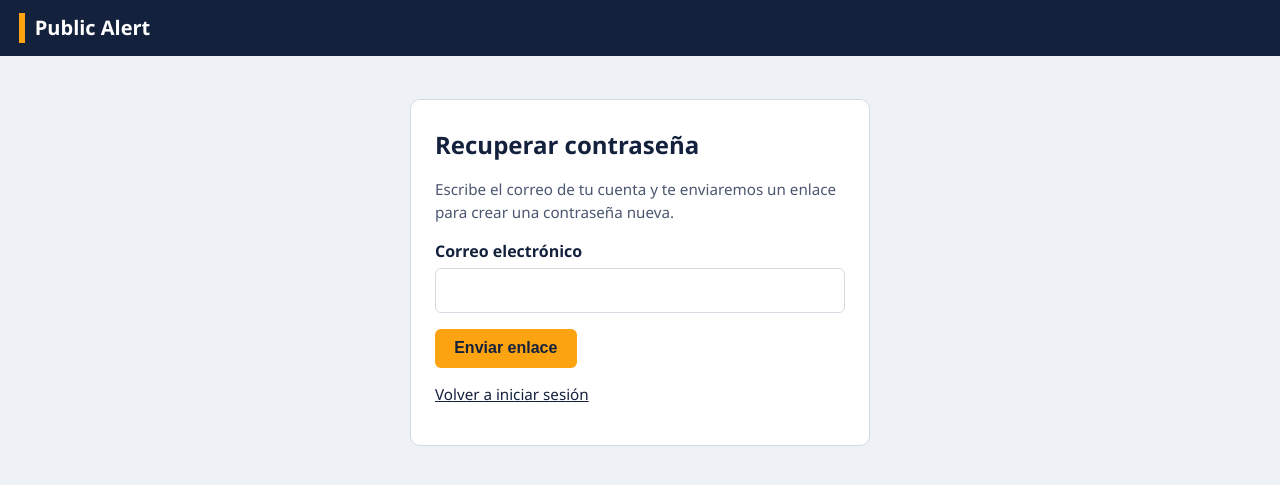
After one commit to santiagoanalfonsora-ops/PublicAlert, a Flask app: page /recuperar in a window 1280 px wide. The commit adds this page. Shown: the top 485 px of the page. Run offline with Flask 3, Linux system fonts and the light colour scheme.

Commit message:
Agrega recuperación de contraseña (HU-004)

```diff
--- a/app.py
+++ b/app.py
@@ -1,7 +1,9 @@
 import os
+import smtplib
 import uuid
 import folium
-from sqlalchemy import func
+from email.message import EmailMessage
+from itsdangerous import URLSafeTimedSerializer, BadSignature, SignatureExpired
 from markupsafe import escape
 from flask import (Flask, render_template, request, redirect, url_for,
                    flash, abort)
@@ -24,6 +26,24 @@ db.init_app(app)
 login_manager = LoginManager(app)
 login_manager.login_view = "login"
 login_manager.login_message = "Inicia sesión para continuar."
+serializador = URLSafeTimedSerializer(app.config["SECRET_KEY"])
+
+
+def enviar_correo(destino, asunto, cuerpo):
+    """Envía el correo por SMTP si hay configuración; si no, lo imprime en la terminal (modo desarrollo)."""
+    servidor = os.environ.get("SMTP_SERVER")
+    if not servidor:
+        print(f"\n--- CORREO (modo desarrollo) ---\nPara: {destino}\nAsunto: {asunto}\n{cuerpo}\n--------------------------------\n")
+        return
+    msg = EmailMessage()
+    msg["From"] = os.environ["SMTP_USER"]
+    msg["To"] = destino
+    msg["Subject"] = asunto
+    msg.set_content(cuerpo)
+    with smtplib.SMTP(servidor, int(os.environ.get("SMTP_PORT", 587)), timeout=10) as s:
+        s.starttls()
+        s.login(os.environ["SMTP_USER"], os.environ["SMTP_PASSWORD"])
+        s.send_message(msg)
 
 
 @login_manager.user_loader
@@ -76,6 +96,52 @@ def logout():
     return redirect(url_for("login"))
 
 
+# ---------- HU-004: Recuperar contraseña ----------
+@app.route("/recuperar", methods=["GET", "POST"])
+def recuperar():
+    if request.method == "POST":
+        email = request.form.get("email", "").strip().lower()
+        usuario = Usuario.query.filter_by(email=email).first()
+        if usuario:
+            token = serializador.dumps({"id": usuario.id, "h": usuario.password_hash[-12:]}, salt="recuperar")
+            enlace = url_for("restablecer", token=token, _external=True)
+            try:
+                enviar_correo(usuario.email, "Recupera tu contraseña · Public Alert",
+                              f"Hola {usuario.nombre},\n\nEntra a este enlace para crear una contraseña nueva "
+                              f"(vence en 1 hora):\n{enlace}\n\nSi no fuiste tú, ignora este mensaje.")
+            except Exception:
+                app.logger.exception("No se pudo enviar el correo de recuperación")
+        # Mismo mensaje exista o no el correo, para no revelar qué correos están registrados
+        flash("Si el correo está registrado, te enviamos un enlace para recuperar tu contraseña.", "ok")
+        return redirect(url_for("login"))
+    return render_template("recuperar.html")
+
+
+@app.route("/restablecer/<token>", methods=["GET", "POST"])
+def restablecer(token):
+    try:
+        datos = serializador.loads(token, salt="recuperar", max_age=3600)  # vence en 1 hora
+    except (SignatureExpired, BadSignature):
+        flash("El enlace no es válido o ya venció. Solicita uno nuevo.", "error")
+        return redirect(url_for("recuperar"))
+    usuario = db.session.get(Usuario, datos["id"])
+    if not usuario or usuario.password_hash[-12:] != datos["h"]:  # el enlace se invalida al cambiar la clave
+        flash("Este enlace ya fue usado. Solicita uno nuevo.", "error")
+        return redirect(url_for("recuperar"))
+    if request.method == "POST":
+        password = request.form.get("password", "")
+        if len(password) < 8:
+            flash("La contraseña debe tener mínimo 8 caracteres.", "error")
+        elif password != request.form.get("confirmar", ""):
+            flash("Las contraseñas no coinciden.", "error")
+        else:
+            usuario.password_hash = generate_password_hash(password)
+            db.session.commit()
+            flash("Contraseña actualizada. Ya puedes iniciar sesión.", "ok")
+            return redirect(url_for("login"))
+    return render_template("restablecer.html")
+
+
 # ---------- CU06: Consultar mapa de reportes (HU-003 filtros) ----------
 @app.route("/mapa")
 @login_required
@@ -91,7 +157,8 @@ def mapa():
 
     m = folium.Map(location=[4.7110, -74.0721], zoom_start=12)  # Bogotá
     for r in reportes:
-        popup = (f"<b>{escape(r.categoria)}</b><br>{escape(r.descripcion[:80])}<br>"
+        nota = f"★ {r.promedio:.1f} ({len(r.calificaciones)})<br>" if r.calificaciones else ""
+        popup = (f"<b>{escape(r.categoria)}</b><br>{escape(r.descripcion[:80])}<br>{nota}"
                  f"<a href='{url_for('detalle', id=r.id)}' target='_top'>Ver detalle</a>")
         folium.Marker([r.latitud, r.longitud], popup=folium.Popup(popup, max_width=240),
                       tooltip=r.categoria,
@@ -153,65 +220,27 @@ def detalle(id):
     return render_template("detalle.html", r=reporte, mia=mia)
 
 
-# ---------- Calificación de 1 a 5 estrellas (cualquier usuario, 1 voto por reporte) ----------
+# ---------- Calificación de 1 a 5 estrellas (otros usuarios, un solo voto por reporte) ----------
 @app.route("/reporte/<int:id>/calificar", methods=["POST"])
 @login_required
 def calificar(id):
     reporte = db.session.get(Reporte, id) or abort(404)
+    ya_voto = Calificacion.query.filter_by(reporte_id=id, usuario_id=current_user.id).first()
     try:
         estrellas = int(request.form.get("estrellas", ""))
     except ValueError:
         estrellas = 0
-    if reporte.estado != "Atendido":
-        flash("Solo puedes calificar cuando el reporte esté atendido.", "error")
+    if reporte.usuario_id == current_user.id:
+        flash("No puedes calificar tu propio reporte.", "error")
+    elif ya_voto:
+        flash("Ya calificaste este reporte. No puedes calificarlo de nuevo.", "error")
     elif not 1 <= estrellas <= 5:
         flash("Selecciona entre 1 y 5 estrellas.", "error")
     else:
-        voto = Calificacion.query.filter_by(reporte_id=id, usuario_id=current_user.id).first()
-        if voto:  # si ya había calificado, se actualiza su voto
-            voto.estrellas = estrellas
-            flash("Actualizamos tu calificación.", "ok")
-        else:
-            db.session.add(Calificacion(reporte_id=id, usuario_id=current_user.id, estrellas=estrellas))
-            flash("¡Gracias por tu calificación!", "ok")
+        db.session.add(Calificacion(reporte_id=id, usuario_id=current_user.id, estrellas=estrellas))
         db.session.commit()
+        flash("¡Gracias por tu calificación!", "ok")
     return redirect(url_for("detalle", id=id))
-
-
-# ---------- Tablero kanban de reportes (solo administrador = primer usuario registrado) ----------
-def es_admin():
-    return current_user.is_authenticated and current_user.id == 1
-
-
-@app.context_processor
-def inyectar_admin():
-    return {"es_admin": es_admin()}
-
-
-@app.route("/kanban")
-@login_required
-def kanban():
-    if not es_admin():
-        abort(403)
-    columnas = {e: Reporte.query.filter_by(estado=e).order_by(Reporte.fecha.desc()).all()
-                for e in ESTADOS}
-    promedio = db.session.query(func.avg(Calificacion.estrellas)).scalar()
-    total = Calificacion.query.count()
-    return render_template("kanban.html", columnas=columnas, estados=ESTADOS,
-                           promedio=promedio, total=total)
-
-
-@app.route("/reporte/<int:id>/estado", methods=["POST"])
-@login_required
-def cambiar_estado(id):
-    if not es_admin():
-        abort(403)
-    reporte = db.session.get(Reporte, id) or abort(404)
-    nuevo = request.form.get("estado")
-    if nuevo in ESTADOS:
-        reporte.estado = nuevo
-        db.session.commit()
-    return redirect(url_for("kanban"))
 
 
 @app.errorhandler(413)
--- a/templates/auth.html
+++ b/templates/auth.html
@@ -12,6 +12,7 @@
     <label>Contraseña<input type="password" name="password" required minlength="{{ 8 if modo == 'registro' else 1 }}" autocomplete="{{ 'new-password' if modo == 'registro' else 'current-password' }}"></label>
     <button class="btn" type="submit">{{ 'Crear cuenta' if modo == 'registro' else 'Iniciar sesión' }}</button>
   </form>
+  {% if modo == 'login' %}<p class="sub"><a href="{{ url_for('recuperar') }}">¿Olvidaste tu contraseña?</a></p>{% endif %}
   <p class="sub">
     {% if modo == 'registro' %}¿Ya tienes cuenta? <a href="{{ url_for('login') }}">Inicia sesión</a>
     {% else %}¿Eres nuevo? <a href="{{ url_for('registro') }}">Crea tu cuenta</a>{% endif %}
--- /dev/null
+++ b/templates/recuperar.html
@@ -0,0 +1,13 @@
+{% extends "base.html" %}
+{% block titulo %}Recuperar contraseña · Public Alert{% endblock %}
+{% block contenido %}
+<section class="tarjeta estrecha">
+  <h1>Recuperar contraseña</h1>
+  <p class="sub">Escribe el correo de tu cuenta y te enviaremos un enlace para crear una contraseña nueva.</p>
+  <form method="post">
+    <label>Correo electrónico<input type="email" name="email" required autocomplete="email"></label>
+    <button class="btn" type="submit">Enviar enlace</button>
+  </form>
+  <p class="sub"><a href="{{ url_for('login') }}">Volver a iniciar sesión</a></p>
+</section>
+{% endblock %}
```
Also changed, not shown: templates/restablecer.html (added, +12 -0 lines).
